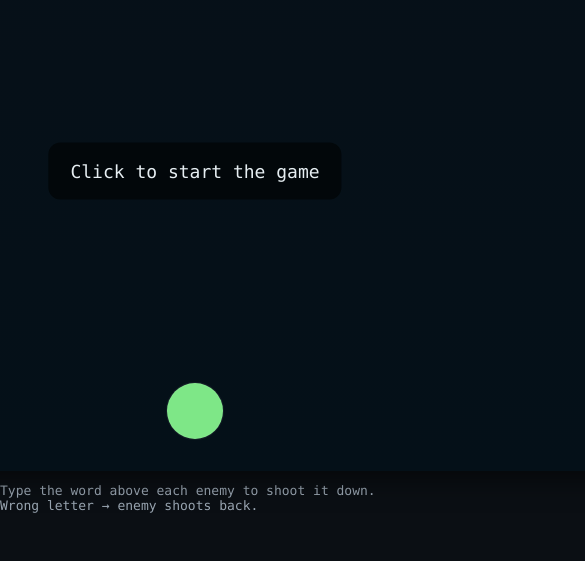
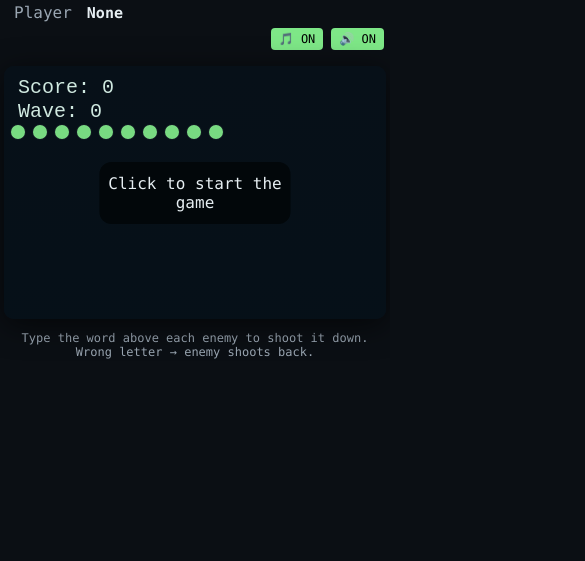
Before and after one commit to JerinSirijaDev/type-or-pop, a plain HTML site: page index.html in a window 390 px wide. Shown: the part 283-844 px from the top of the page, 585 px wide, since content can reach past the window. Drawn offline with Linux system fonts and the light colour scheme.

Commit message:
More fixes

```diff
--- a/index.html
+++ b/index.html
@@ -3,24 +3,124 @@
 <head>
 <meta charset="utf-8" />
 <title>Type or Pop Game</title>
-<meta name="viewport" content="width=device-width,initial-scale=1" />
+<meta name="viewport" content="width=device-width,initial-scale=1,maximum-scale=1,user-scalable=no" />
 <style>
-:root{--bg:#0b0f14;--panel:#071217;--muted:#9aa6b2;--accent:#7ee787;--danger:#ff6b6b}
+:root{
+  --bg:#0b0f14;
+  --panel:#071217;
+  --muted:#9aa6b2;
+  --accent:#7ee787;
+  --danger:#ff6b6b;
+}
 *{box-sizing:border-box}
-body{margin:0;background:var(--bg);color:#e6eef2;font-family:ui-monospace,Menlo,monospace;display:flex;flex-direction:column;align-items:center;justify-content:center;height:100vh}
+body{
+  margin:0;
+  background:var(--bg);
+  color:#e6eef2;
+  font-family:ui-monospace,Menlo,monospace;
+  display:flex;
+  flex-direction:column;
+  align-items:center;
+  justify-content:center;
+  min-height:100vh;
+  width:100vw;
+  overflow:hidden;
+}
 h1 { margin: 0; padding: 0; }
-#topbar{width:900px;padding:12px 18px;display:flex;justify-content:flex-start;gap:12px;align-items:center;margin-bottom:8px}
+#topbar{
+  width:100%;
+  max-width:900px;
+  padding:12px 18px;
+  display:flex;
+  justify-content:flex-start;
+  gap:12px;
+  align-items:center;
+  margin-bottom:8px;
+  box-sizing:border-box;
+}
 #topbar .label{font-size:16px;color:var(--muted)}
 #topbar .value{font-weight:700;margin-left:6px}
-#container{position:relative;width:900px;height:600px}
-canvas{width:100%;height:100%;display:block;border-radius:10px;background:linear-gradient(180deg,#081018,#06101a);box-shadow:0 6px 30px rgba(0,0,0,0.6);outline:none}
-#overlay{position:absolute;left:50%;top:50%;transform:translate(-50%,-50%);background:rgba(2,6,8,0.85);padding:18px 22px;border-radius:12px;font-size:18px;display:flex;flex-direction:column;gap:8px;align-items:center;text-align:center;cursor:pointer}
-footer{margin-top:12px;color:var(--muted);font-size:13px}
+#container{
+  position:relative;
+  width:100vw;
+  max-width:900px;
+  height:60vw;
+  max-height:600px;
+  min-height:320px;
+  min-width:280px;
+  aspect-ratio: 3/2;
+  box-sizing:border-box;
+}
+canvas{
+  width:100%;
+  height:100%;
+  display:block;
+  border-radius:10px;
+  background:linear-gradient(180deg,#081018,#06101a);
+  box-shadow:0 6px 30px rgba(0,0,0,0.6);
+  outline:none;
+}
+#overlay{
+  position:absolute;
+  left:50%;
+  top:50%;
+  transform:translate(-50%,-50%);
+  background:rgba(2,6,8,0.85);
+  padding:18px 22px;
+  border-radius:12px;
+  font-size:18px;
+  display:flex;
+  flex-direction:column;
+  gap:8px;
+  align-items:center;
+  text-align:center;
+  cursor:pointer;
+  max-width:90vw;
+}
+footer{
+  margin-top:12px;
+  color:var(--muted);
+  font-size:13px;
+  text-align:center;
+  max-width:96vw;
+}
 @keyframes popEffect {
   0%   { transform: scale(1); color: #7ee787; }
   30%  { transform: scale(1.5); color: #ff6b6b; }
   60%  { transform: scale(0.8); color: #7ee787; }
   100% { transform: scale(1); color: #7ee787; }
+}
+@media (max-width: 700px) {
+  #container {
+    width: 98vw;
+    height: 65vw;
+    min-height: 220px;
+    min-width: 180px;
+    max-width: 100vw;
+    max-height: 80vh;
+  }
+  #topbar {
+    flex-direction:column;
+    align-items:flex-start;
+    gap:6px;
+    padding:8px 6px;
+    font-size:15px;
+    width:100vw;
+    max-width:100vw;
+  }
+  h1 {
+    font-size:2rem;
+    letter-spacing:1px;
+  }
+  #overlay {
+    font-size:16px;
+    padding:12px 8px;
+    max-width:98vw;
+  }
+  footer {
+    font-size:12px;
+    padding:0 4px;
+  }
 }
 </style>
 </head>
@@ -763,6 +863,20 @@ soundToggle.addEventListener('click', () => {
   soundToggle.style.background = soundEnabled ? 'var(--accent)' : 'var(--muted)';
 });
 
+function resizeCanvas() {
+  // Get container size
+  const container = document.getElementById('container');
+  const rect = container.getBoundingClientRect();
+  const DPR = window.devicePixelRatio || 1;
+  canvas.width = rect.width * DPR;
+  canvas.height = rect.height * DPR;
+  ctx.setTransform(1,0,0,1,0,0); // reset transform
+  ctx.scale(DPR, DPR);
+}
+window.addEventListener('resize', resizeCanvas);
+// Call once on load
+resizeCanvas();
+
 // click overlay to start
 overlay.addEventListener('click',()=>{
   if(overlay.style.display !== 'none') {
```
